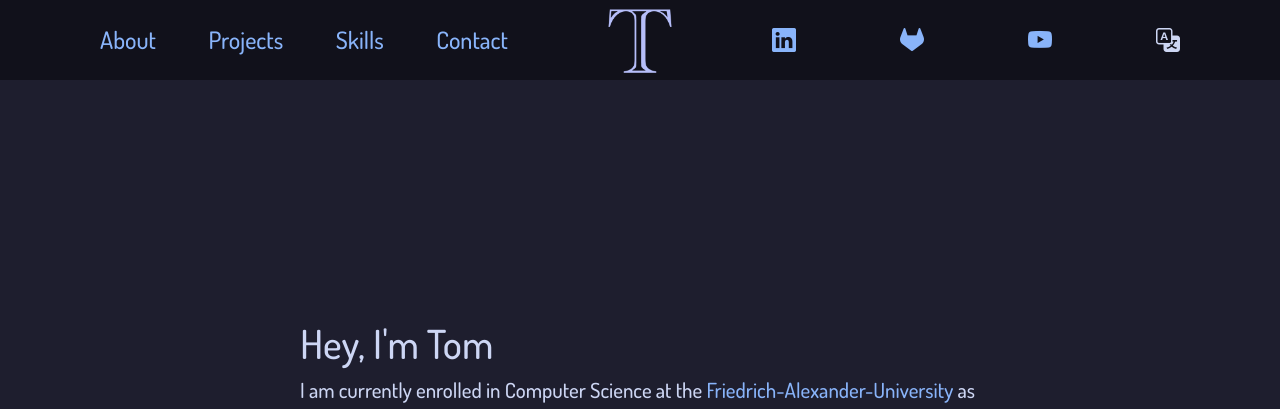
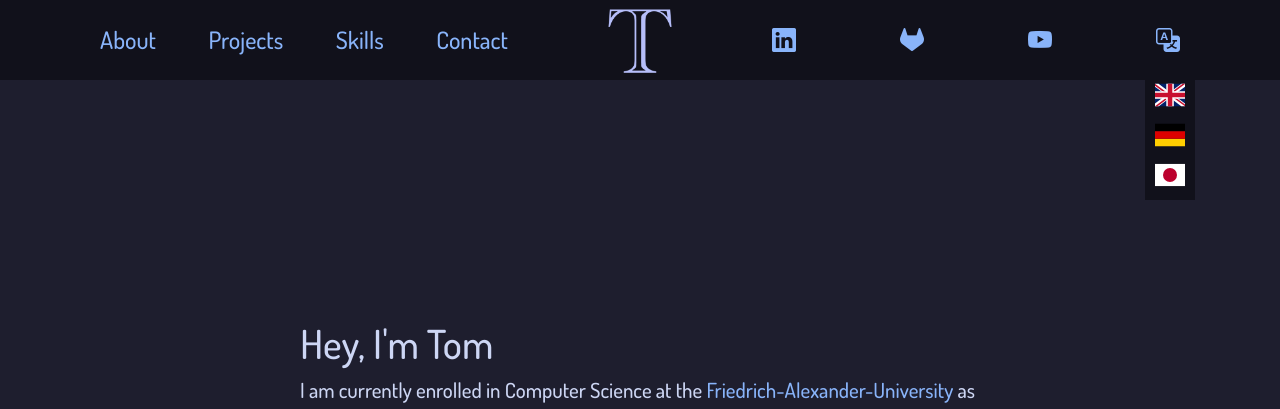
Before and after one commit to nxdxl/cv-website, a Flask app: page / in a window 1280 px wide. Shown: the top 409 px of the page. Run offline with Flask 3, Linux system fonts and the light colour scheme.

Commit message:
half way through...

```diff
--- a/static/animations.js
+++ b/static/animations.js
@@ -111,12 +111,7 @@ document.addEventListener("click", function(event) {
 });
 
 top_menu_language = document.getElementById("top-menu-language");
-menu_list_language = document.getElementById("menu-list-language");
 
 top_menu_language.addEventListener("click", () => {
 
 });
-
-menu_list_language.addEventListener("click", () => {
-
-});
--- a/static/style.css
+++ b/static/style.css
@@ -224,7 +224,7 @@ a:hover {
 
 #nav-socials {
     display: grid;
-    grid-template-columns: repeat(4, 1fr);
+    grid-template-columns: repeat(3, 1fr);
     list-style: none;
     margin: 0;
     padding: 0;
@@ -259,6 +259,51 @@ a:hover {
 #menu-list-language-selector img {
     width: 30px;
     height: 30px;
+}
+
+#top-menu-language {
+    color: var(--ctp-mocha-blue);
+    transition: color 0.2s ease;
+    z-index: 1010;
+}
+
+#top-menu-language:hover {
+    color: var(--ctp-latte-blue);
+    cursor: pointer;
+}
+
+.hidden {
+    position: absolute;
+    top: -200%;
+    z-index: -1;
+}
+
+.show {
+    position: fixed;
+    top: 5rem;
+}
+
+#top-language-container {
+    background-color: var(--ctp-mocha-crust);
+    margin-left: -11px;
+    transition: top 0.3s ease;
+}
+
+#top-language-container img {
+    width: 30px;
+    height: 30px;
+}
+
+#top-language-container ul {
+    margin: 0;
+    display: flex;
+    flex-direction: column;
+    padding-left: 10px;
+    padding-right: 10px;
+}
+
+#top-language-container li {
+    padding-bottom: 10px;
 }
 
 /*-------------------------------------------------------*/
--- a/templates/layout.html
+++ b/templates/layout.html
@@ -30,7 +30,16 @@
                         <li class="socials-list-item"><a href="https://www.linkedin.com/in/tom-keilers-9b7802151/" target="_blank"><i class="bi bi-linkedin"></i></a></li>
                         <li class="socials-list-item"><a href="https://gitlab.tomkeilers.com/ic34umer" target="_blank"><i class="bi bi-gitlab"></i></a></li>
                         <li class="socials-list-item"><a href="https://www.youtube.com/@TomKeilers/featured" target="_blank"><i class="bi bi-youtube"></i></a></li>
-                        <li class="socials-list-item"><a id="top-menu-language"><i class="bi bi-translate"></i></a></li>
+                        <li class="socials-list-item">
+                            <i class="bi bi-translate" id="top-menu-language"></i>
+                            <div id="top-language-container" class="show">
+                                <ul>
+                                    <li><a href="/en" class="flex-center"><img src="{{ url_for('static', filename='icons/gb.svg') }}" alt="EN"></a></li>
+                                    <li><a href="/de" class="flex-center"><img src="{{ url_for('static', filename='icons/de.svg') }}" alt="DE"></a></li>
+                                    <li><a href="/jp" class="flex-center"><img src="{{ url_for('static', filename='icons/jp.svg') }}" alt="JP"></a></li>
+                                </ul>
+                            </div>
+                        </li>
                     </ul>
                     <nav class="top-nav">
                         <div id="menu-burger">
@@ -53,7 +62,6 @@
                         <a href="https://www.linkedin.com/in/tom-keilers-9b7802151/" target="_blank"><i class="bi bi-linkedin"></i></a>
                         <a href="https://gitlab.tomkeilers.com/ic34umer" target="_blank"><i class="bi bi-gitlab"></i></a>
                         <a href="https://www.youtube.com/@TomKeilers/featured" target="_blank"><i class="bi bi-youtube"></i></a>
-                        <a id="menu-list-language"><i class="bi bi-translate"></i></a>
                     </div>
                 </li>
                 <li id="language-list" class="flex-center">
```
